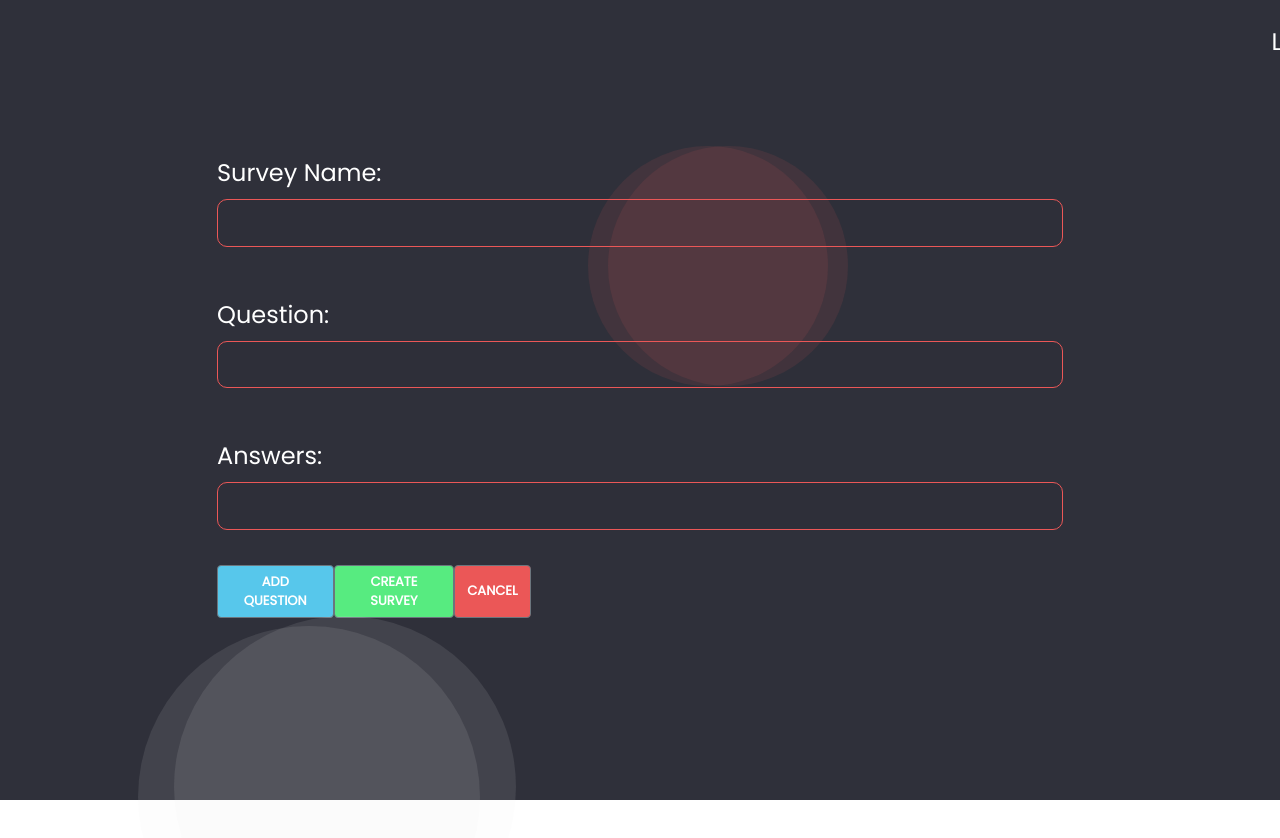
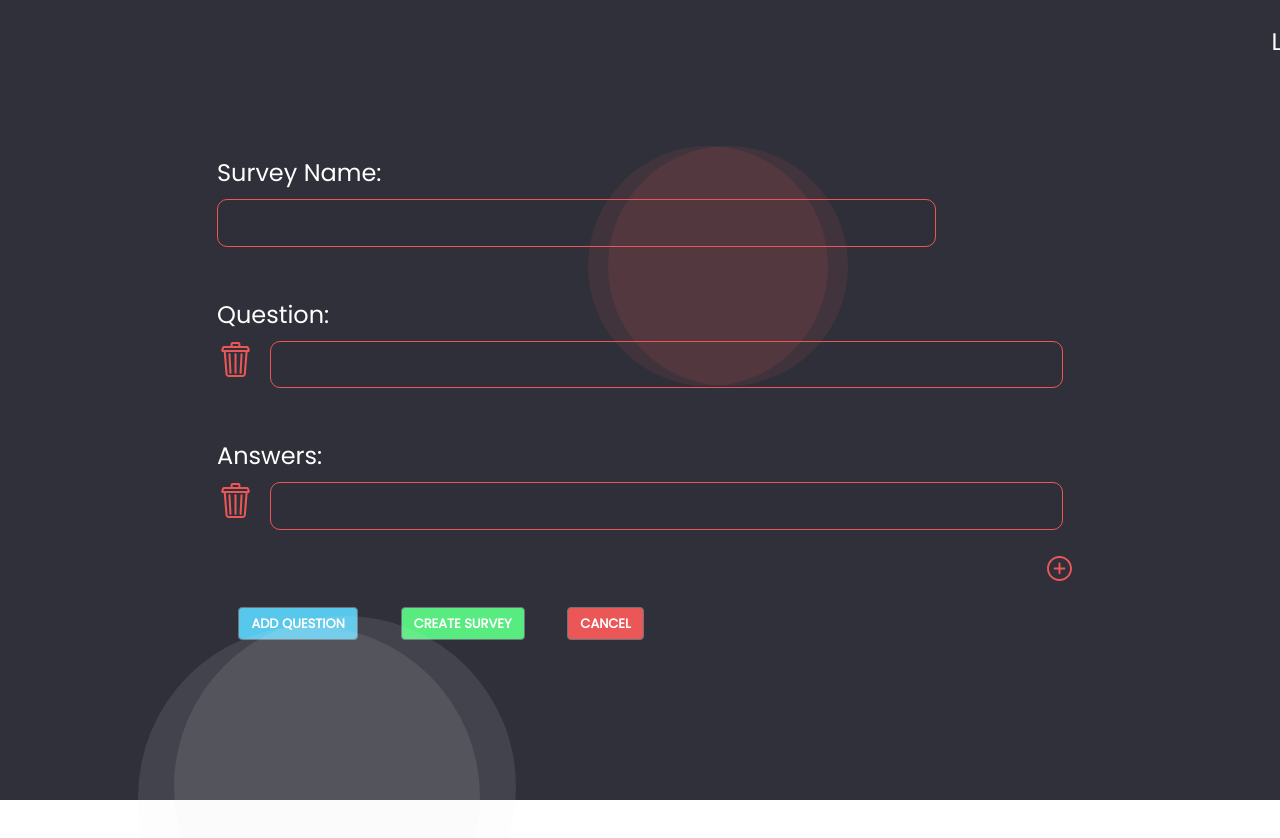
Before and after one commit to LizGlazar/SurveyApp, a React (Create React App) app in the folder frontend/survey-app/: page /coordinators-create-survey-page in a window 1280 px wide. Shown: the top 838 px of the page. Built offline with nearby package versions, Linux system fonts and the light colour scheme.

Commit message:
Implementing Coordinator's Create Survey Page (continued)

```diff
--- a/frontend/survey-app/src/Assets/css/surveyapp.css
+++ b/frontend/survey-app/src/Assets/css/surveyapp.css
@@ -441,8 +441,7 @@ xxxxxxxxxxxxxxxxxxxxxxxxxxxxxxxxxxxxxxxxxxxxxxxxxxxxxxxxxxxxxxxxxxxxxxxxxxxxxxxx
           font-size: 19px;
           color: white;
           background: rgba(15, 15, 15, 0.01);
-
-
+          width: 85%;
         }
 
         #input-create-survey-page-question {
@@ -454,6 +453,7 @@ xxxxxxxxxxxxxxxxxxxxxxxxxxxxxxxxxxxxxxxxxxxxxxxxxxxxxxxxxxxxxxxxxxxxxxxxxxxxxxxx
           font-size: 19px;
           color: white;
           background: rgba(15, 15, 15, 0.01);
+          flex-grow: 15;
 
         }
 
@@ -466,6 +466,7 @@ xxxxxxxxxxxxxxxxxxxxxxxxxxxxxxxxxxxxxxxxxxxxxxxxxxxxxxxxxxxxxxxxxxxxxxxxxxxxxxxx
           font-size: 19px;
           color: white;
           background: rgba(15, 15, 15, 0.01);
+          flex-grow: 15;
 
 
 
@@ -482,9 +483,9 @@ xxxxxxxxxxxxxxxxxxxxxxxxxxxxxxxxxxxxxxxxxxxxxxxxxxxxxxxxxxxxxxxxxxxxxxxxxxxxxxxx
           -webkit-flex-direction: row;
           -moz-flex-direction: row;
           flex-direction: row;
-          justify-content: space-between;
+          justify-content: space-around;
           flex-wrap: nowrap;
-          max-width: 35%;
+          max-width: 50%;
         }
 
         #button-add-question{
@@ -549,3 +550,39 @@ xxxxxxxxxxxxxxxxxxxxxxxxxxxxxxxxxxxxxxxxxxxxxxxxxxxxxxxxxxxxxxxxxxxxxxxxxxxxxxxx
 
           color: #FFFFFF;
         }
+
+        #button-trash-can-delete-question {
+          background-image: url('trashcanIcon.svg');
+          background-repeat: no-repeat;
+          background-size: 35px 35px;
+          flex-grow: 1;
+
+        }
+
+        #button-trash-can-delete-question {
+          background-image: url('trashcanIcon.svg');
+          background-repeat: no-repeat;
+        }
+
+        #button-trash-can-input-line {
+          display: inline-flex;
+          justify-content: space-between;
+        }
+
+        #button-plus {
+          background-image: url('plusIcon.svg');
+          background-repeat: no-repeat;
+          padding: 20px;
+        }
+
+        #plus-button-line {
+          display: -ms-flexbox;
+          display: -webkit-flex;
+          display: flex;
+          -webkit-flex-direction: row;
+          -moz-flex-direction: row;
+          flex-direction: row;
+          justify-content: flex-end;
+          flex-wrap: nowrap;
+          max-width: 100%;
+        }
--- a/frontend/survey-app/src/components/pages/CoordinatorsCreateSurveyPage.js
+++ b/frontend/survey-app/src/components/pages/CoordinatorsCreateSurveyPage.js
@@ -10,24 +10,29 @@ function CoordinatorsCreateSurveyPage() {
             <div id="input-group-create-survey-page">
 
               <label>Survey Name:</label>
+
               <input
                 type="text"
                 id="input-create-survey-page-name"
 
                 />
                 </div>
-
               <div id="input-group-create-survey-page">
               <label>Question:</label>
+              <div id="button-trash-can-input-line">
+              <Button id="button-trash-can-delete-question" color="none" variant="btn btn-success" onClick={() => history.push('/signup')}></Button>
               <input
                 type="text"
                 id="input-create-survey-page-question"
 
                 />
                 </div>
+                </div>
 
               <div id="input-group-create-survey-page">
               <label>Answers:</label>
+              <div id="button-trash-can-input-line">
+              <Button id="button-trash-can-delete-question" color="none" variant="btn btn-success" onClick={() => history.push('/signup')}></Button>
               <input
                 type="text"
                 id="input-create-survey-page-answers"
@@ -35,6 +40,10 @@ function CoordinatorsCreateSurveyPage() {
                 />
 
                 </div>
+              </div>
+              <div id="plus-button-line">
+              <Button id="button-plus" color="none" onClick={() => history.push('/signup')}></Button>
+              </div>
 
                 <div id="button-area-line">
                 <Button id="button-add-question" variant="btn btn-success" onClick={() => history.push('/signup')}>ADD QUESTION</Button>
```
Also changed, not shown: frontend/survey-app/src/Assets/css/plusIcon.svg (added), frontend/survey-app/src/Assets/css/trashcanIcon.svg (added).
